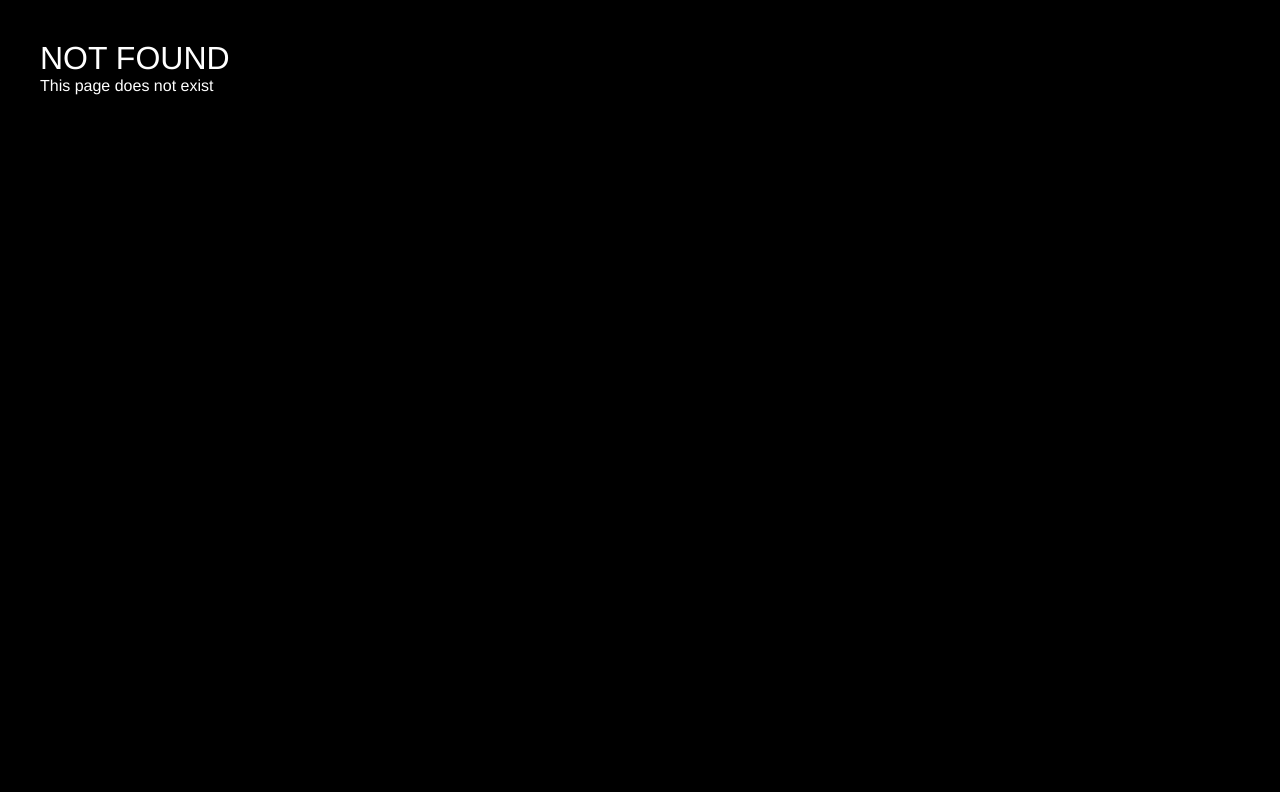
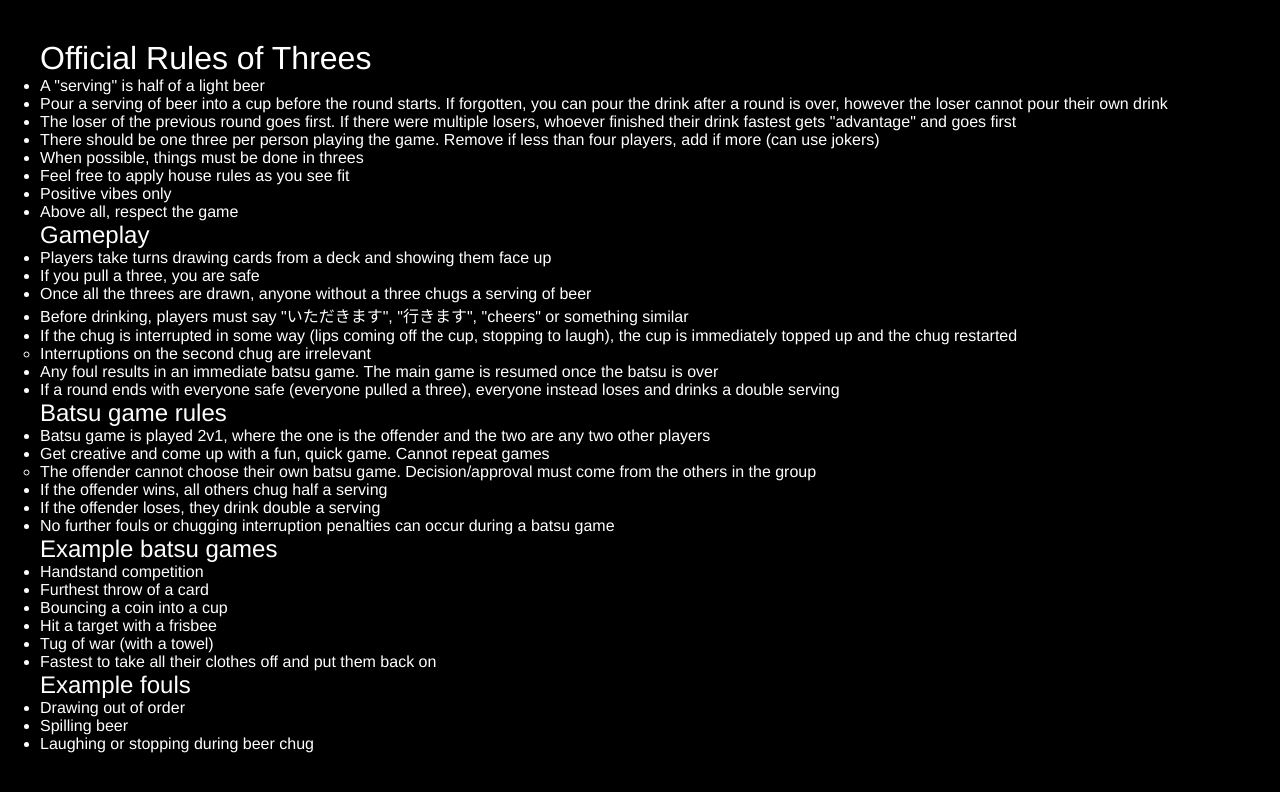
Before and after one commit to alexqguo/personal-site, a Gatsby site: page /threes in a window 1280 px wide. Before the commit this address had no page. Built offline with nearby package versions, Linux system fonts and the light colour scheme; Gatsby itself is replaced by a stand-in of ours.

Commit message:
Add threes rules

```diff
--- a/src/layouts/defaultLayout.js
+++ b/src/layouts/defaultLayout.js
@@ -5,7 +5,7 @@ import styled from 'styled-components';
 
 import Head from '../components/common/head';
 import Header from '../components/common/header';
-import './defaultLayout.css';
+import '../styles/defaultLayout.css';
 
 const SITE_METADATA_QUERY = graphql`
   query SiteTitleQuery {
--- a/src/pages/index.js
+++ b/src/pages/index.js
@@ -1,6 +1,6 @@
 import React, { Component } from 'react';
 
-import './index.css';
+import '../styles/index.css';
 import DefaultLayout from '../layouts/defaultLayout';
 
 class HomePage extends Component {
--- a/src/pages/page-2.js
+++ /dev/null
@@ -1,14 +0,0 @@
-import React from 'react'
-import { Link } from 'gatsby'
-
-import DefaultLayout from '../layouts/defaultLayout';
-
-const SecondPage = () => (
-  <DefaultLayout>
-    <h1>Hi from the second page</h1>
-    <p>Welcome to page 2</p>
-    <Link to="/">Go back to the homepage</Link>
-  </DefaultLayout>
-)
-
-export default SecondPage
--- /dev/null
+++ b/src/pages/threes.js
@@ -0,0 +1,66 @@
+import React from 'react'
+
+import DefaultLayout from '../layouts/defaultLayout';
+
+const SecondPage = () => (
+  <DefaultLayout>
+    {/* I used a markdown to html converter for this. may be wonky */}
+
+    <section id="threes">
+      <h1 class="threes-heading official-rules-of-threes">Official Rules of Threes</h1>
+      <ul>
+        <li>A &quot;serving&quot; is half of a light beer</li>
+        <li>Pour a serving of beer into a cup before the round starts. If forgotten, you can pour the drink after a round is over, however the loser <strong>cannot</strong> pour their own drink</li>
+        <li>The loser of the previous round goes first. If there were multiple losers, whoever finished their drink fastest gets &quot;advantage&quot; and goes first</li>
+        <li>There should be one three per person playing the game. Remove if less than four players, add if more (can use jokers)</li>
+        <li>When possible, things must be done in threes</li>
+        <li>Feel free to apply house rules as you see fit</li>
+        <li>Positive vibes only</li>
+        <li>Above all, respect the game</li>
+      </ul>
+      <h2 class="threes-heading gameplay">Gameplay</h2>
+      <ul>
+        <li>Players take turns drawing cards from a deck and showing them face up</li>
+        <li>If you pull a three, you are safe</li>
+        <li>Once all the threes are drawn, anyone without a three chugs a serving of beer</li>
+        <li>Before drinking, players <strong>must</strong> say &quot;いただきます&quot;, &quot;行きます&quot;, &quot;cheers&quot; or something similar</li>
+        <li>If the chug is interrupted in some way (lips coming off the cup, stopping to laugh), the cup is immediately topped up and the chug restarted
+          <ul>
+            <li>Interruptions on the second chug are irrelevant</li>
+          </ul>
+        </li>
+        <li>Any foul results in an immediate batsu game. The main game is resumed once the batsu is over</li>
+        <li>If a round ends with everyone safe (everyone pulled a three), everyone instead loses and drinks a double serving</li>
+      </ul>
+      <h2 class="threes-heading batsu-game-rules">Batsu game rules</h2>
+      <ul>
+        <li>Batsu game is played 2v1, where the one is the offender and the two are any two other players</li>
+        <li>Get creative and come up with a fun, quick game. Cannot repeat games
+          <ul>
+            <li>The offender cannot choose their own batsu game. Decision/approval must come from the others in the group</li>
+          </ul>
+        </li>
+        <li>If the offender wins, all others chug half a serving</li>
+        <li>If the offender loses, they drink double a serving</li>
+        <li>No further fouls or chugging interruption penalties can occur during a batsu game</li>
+      </ul>
+      <h2 class="threes-heading example-batsu-games">Example batsu games</h2>
+      <ul>
+        <li>Handstand competition</li>
+        <li>Furthest throw of a card</li>
+        <li>Bouncing a coin into a cup</li>
+        <li>Hit a target with a frisbee</li>
+        <li>Tug of war (with a towel)</li>
+        <li>Fastest to take all their clothes off and put them back on</li>
+      </ul>
+      <h2 class="threes-heading example-fouls">Example fouls</h2>
+      <ul>
+          <li>Drawing out of order</li>
+          <li>Spilling beer</li>
+          <li>Laughing or stopping during beer chug</li>
+      </ul>
+    </section>
+  </DefaultLayout>
+)
+
+export default SecondPage
--- /dev/null
+++ b/src/styles/index.css
@@ -0,0 +1,30 @@
+/*
+I don't remember exactly why, but for some reason gatsby includes this css in every page
+despite it only being requested on the index page. Should fix it eventually if it becomes
+a real problem.
+*/
+
+/* Home page */
+.greeting {
+  opacity: 0;
+  transition: 0.5s;
+  color: violet;
+}
+
+.greeting.active {
+  opacity: 1;
+}
+
+/* Threes */
+#threes h1, #threes h2 {
+  margin-bottom: 5px;
+}
+#threes h2 {
+  margin-top: 25px;
+}
+#threes li {
+  line-height: 1.2;
+}
+#threes li ul {
+  margin-left: 20px;
+}
```
Also changed, not shown: src/pages/index.css (deleted, +0 -9 lines), src/styles/defaultLayout.css (renamed from src/layouts/defaultLayout.css).
